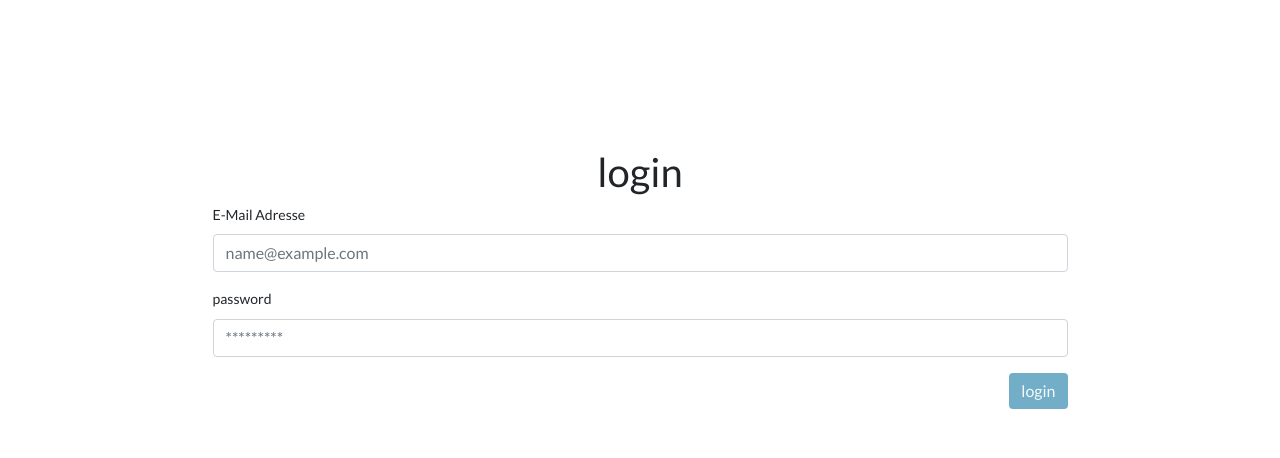
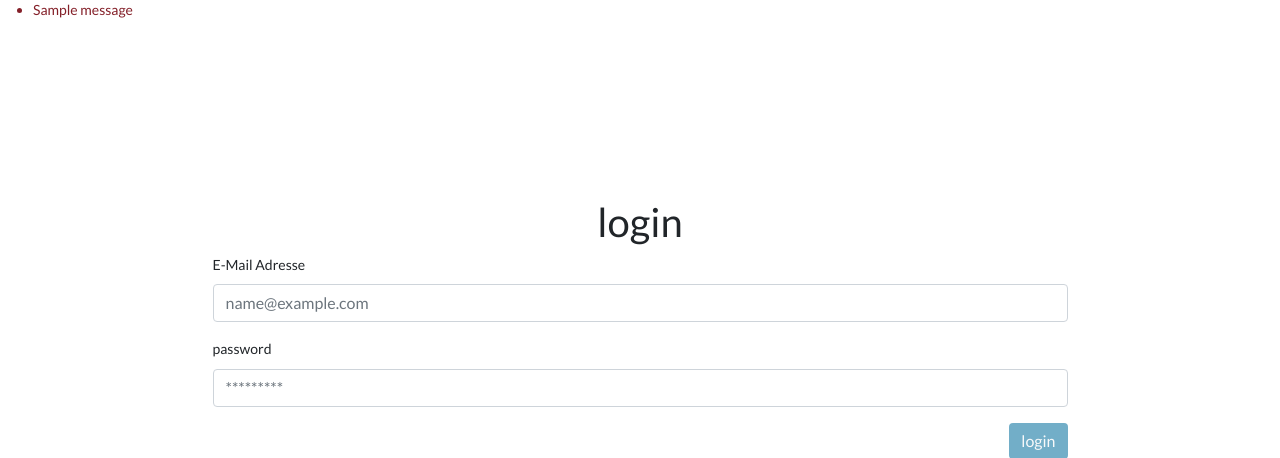
Before and after one commit to XOZANAYKUT/e-comerce, a Django app: page /login/ in a window 1280 px wide. Shown: the part 102-560 px from the top of the page. Run offline with Django 3.2, Linux system fonts and the light colour scheme; tables that the repository leaves empty hold one stand-in row (values such as "Sample post"); one stand-in notice (Sample message) is shown; some libraries are stand-ins or nearby versions.

Commit message:
Added error message display functionality to login template

```diff
--- a/core/templates/base.html
+++ b/core/templates/base.html
@@ -93,6 +93,18 @@
       </symbol>
     </svg>
 {% include 'partials/_header.html'%}
+
+{% if messages %}
+<div class="alert alert-danger" role="alert">
+  <ul class="messages" style="position: absolute; top: 100px; left: 0;">
+      {% for message in messages %}
+      <li {% if message.tags %} class="{{ message.tags }}"{% endif %}>
+          {{ message }}
+      </li>
+      {% endfor %}
+  </ul>
+</div>
+{% endif %}
 {% block content %}
 {% endblock content %}
 {% include 'partials/_footer.html'%}
```
